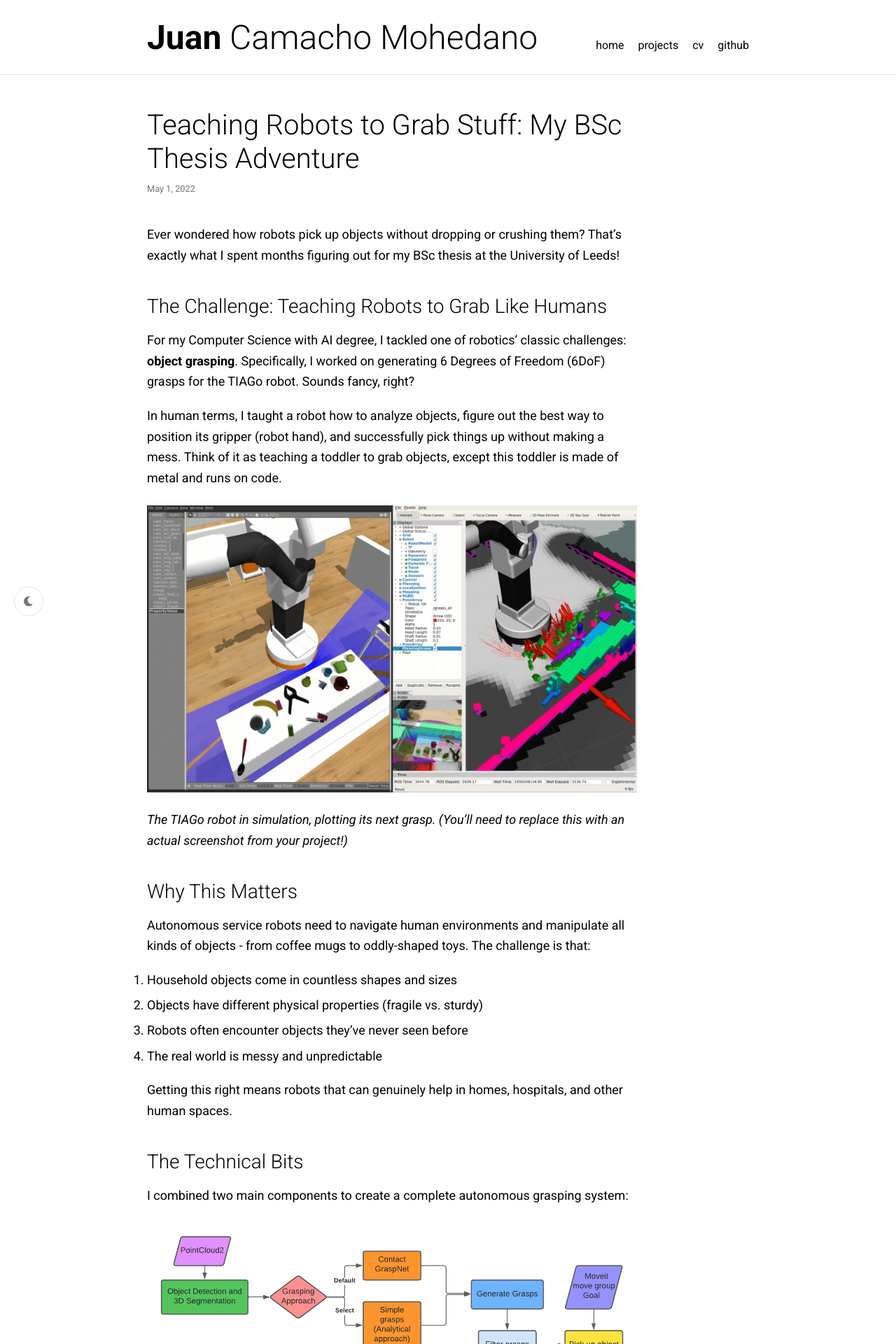
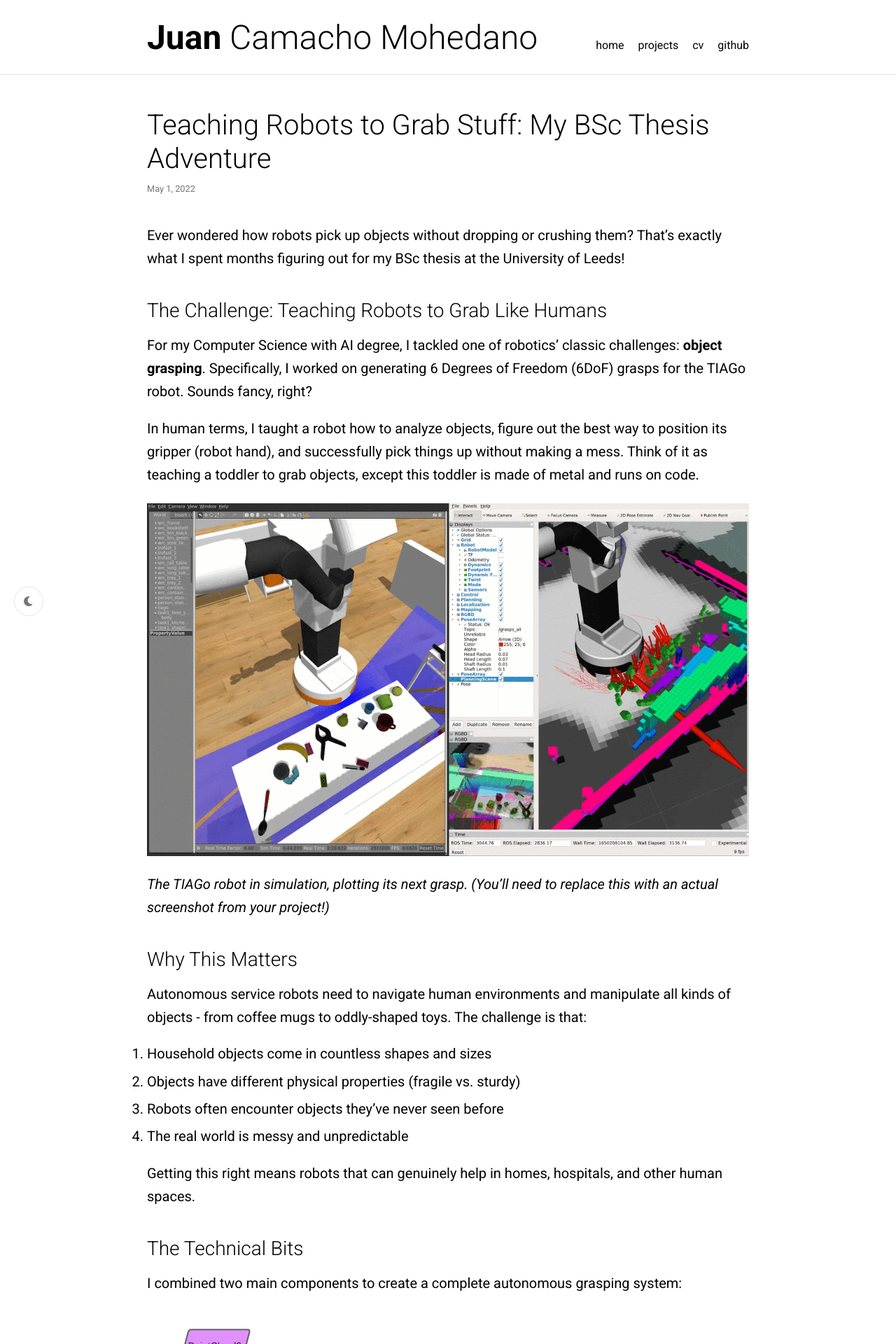
Before and after one commit to jucamohedano/jucamohedano.github.io, a Jekyll site: the page built from _posts/2022-05-01-bsc-thesis-robot-grasping.md, in a window 1280 px wide. Shown: the top 1920 px of the page at 70% size. Built offline with Jekyll 4.4.1, drawn with Linux system fonts in a browser that asks for light colours.

Commit message:
Posts fill the same 900px container as the homepage: drop the 700px article cap and the wide-SVG breakout; post body 1.25rem (~92 chars/line), post h3 1.5rem

```diff
--- a/css/styles.css
+++ b/css/styles.css
@@ -512,10 +512,6 @@ footer p {
 }
 
 /* Blog Post Styles */
-.post {
-    max-width: 700px;
-}
-
 .post-header {
     margin-bottom: 2.5rem;
 }
@@ -531,7 +527,7 @@ footer p {
 
 .post-content {
     margin-bottom: 2rem;
-    font-size: 1.125rem;
+    font-size: 1.25rem;
 }
 
 .post-content h2 {
@@ -544,7 +540,7 @@ footer p {
 
 .post-content h3 {
     margin-top: 1.75rem;
-    font-size: 1.3rem;
+    font-size: 1.5rem;
 }
 
 .post-content strong {
@@ -578,12 +574,6 @@ footer p {
 
 .figure-svg.wide svg {
     max-width: 100%;
-}
-
-@media (min-width: 940px) {
-    .figure-svg.wide {
-        margin-right: -160px;
-    }
 }
 
 .post-content p code,
```
